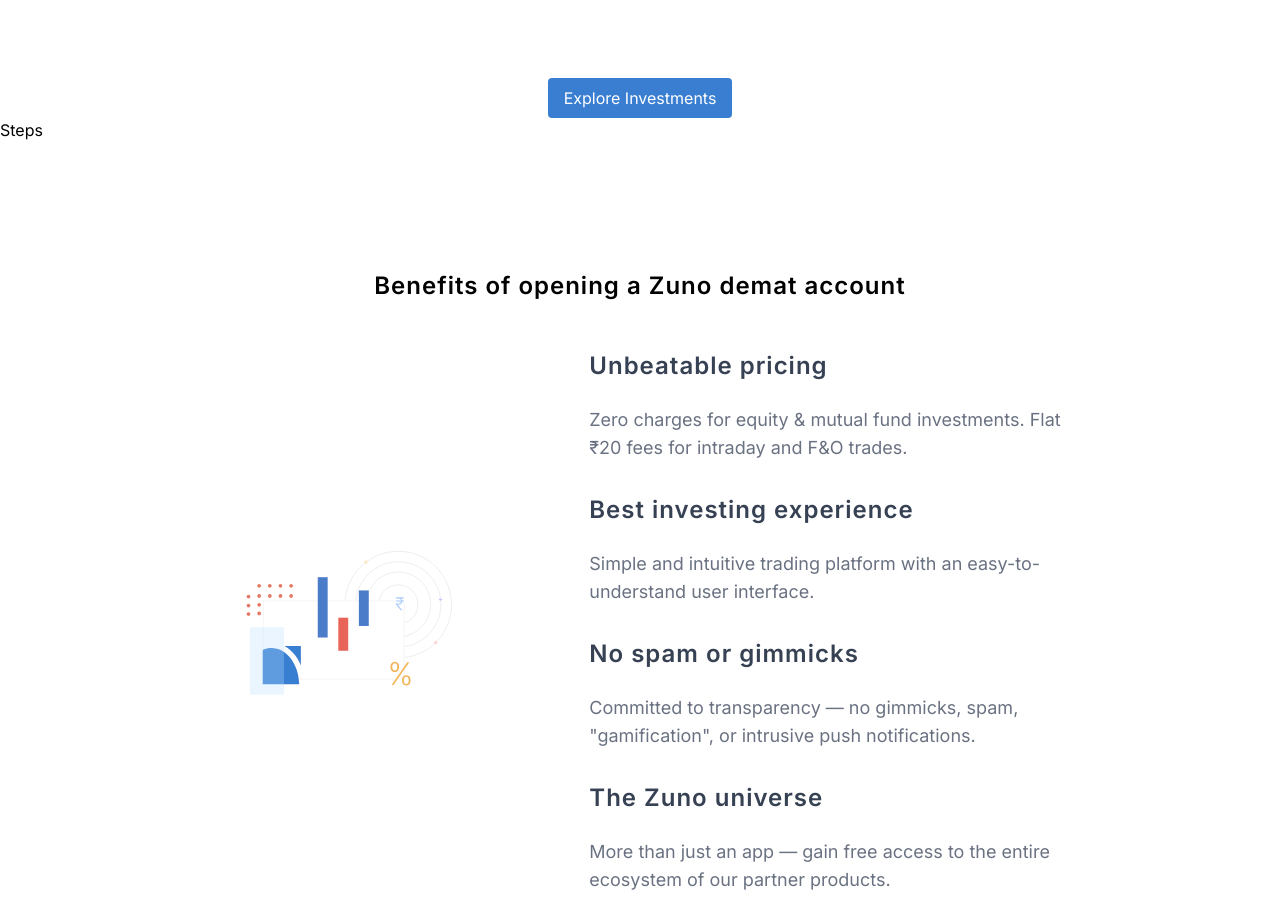
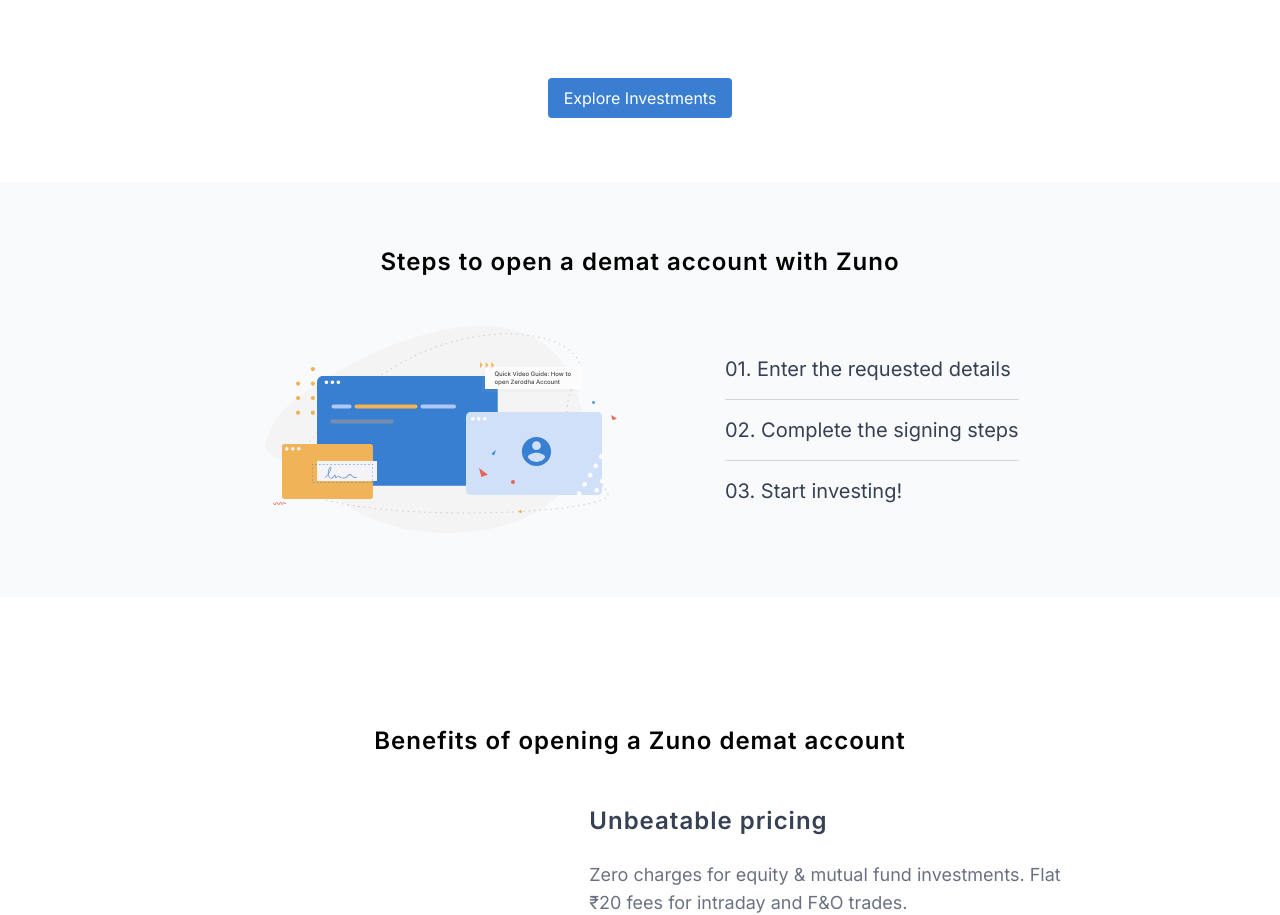
Before and after one commit to rcd-env/zuno, a React (Vite) app in the folder client/: page /signup in a window 1280 px wide. Shown: the part 1238-2153 px from the top of the page. Built offline with nearby package versions, Linux system fonts and the light colour scheme.

Commit message:
add steps component

```diff
--- a/client/src/Pages/signup/Steps.jsx
+++ b/client/src/Pages/signup/Steps.jsx
@@ -1,7 +1,23 @@
 import React from "react";
 
 function Steps() {
-  return <div>Steps</div>;
+  return (
+    <div className="px-8 sm:px-54 py-16 mt-16 bg-gray-50">
+      <h2 className=" text-2xl text-center font-semibold">
+        Steps to open a demat account with Zuno
+      </h2>
+      <div className="mt-12 flex flex-col sm:flex-row justify-around gap-8 sm:gap-0">
+        <img src="/assets/images/stepsLogo.svg" alt="" />
+        <div className="flex flex-col gap-4 text-sm sm:text-xl text-gray-700 my-auto">
+          <p>01. Enter the requested details</p>
+          <hr className="border-gray-300" />
+          <p>02. Complete the signing steps</p>
+          <hr className="border-gray-300" />
+          <p>03. Start investing!</p>
+        </div>
+      </div>
+    </div>
+  );
 }
 
 export default Steps;
```
